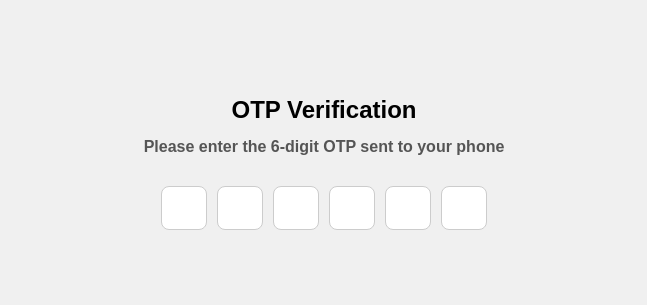
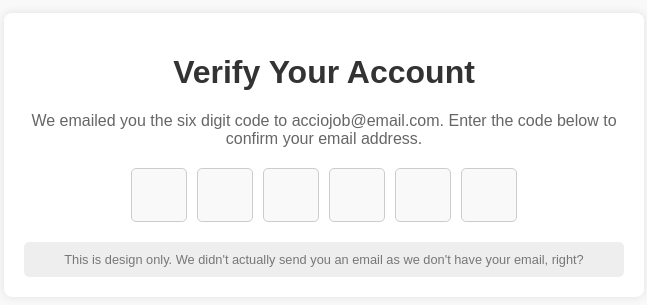
Before and after one commit to acciojob/OTP-kunalkanwarr, a website: page main.html in a window 1280 px wide. Shown: the part 245-550 px from the top of the page, without its empty margins (316-963 px from the left). Drawn offline with Linux system fonts and the light colour scheme.

Commit message:
created a submission

```diff
--- a/main.html
+++ b/main.html
@@ -1,30 +1,30 @@
 <!DOCTYPE html>
-
-<html>
-
+<html lang="en">
 <head>
-	<title>OTP Verification</title>
-	<link rel="stylesheet" href="styles.css">
+    <meta charset="UTF-8">
+    <meta name="viewport" content="width=device-width, initial-scale=1.0">
+    <title>Verify Your Account</title>
+    <link rel="stylesheet" href="styles.css">
 </head>
-
 <body>
-	<div class="otp-container">
-        <h1 id="verification_heading">OTP Verification</h1>
-        <h2 id="verification_subtext">Please enter the 6-digit OTP sent to your phone</h2>
+    <div class="container">
+        <h1 id="verification_heading">Verify Your Account</h1>
+        <p id="verification_subtext">We emailed you the six digit code to acciojob@email.com. Enter the code below to confirm your email address.</p>
 
         <div class="code-container">
-            <input type="text" class="code" maxlength="1" id="otp1" />
-            <input type="text" class="code" maxlength="1" id="otp2" />
-            <input type="text" class="code" maxlength="1" id="otp3" />
-            <input type="text" class="code" maxlength="1" id="otp4" />
-            <input type="text" class="code" maxlength="1" id="otp5" />
-            <input type="text" class="code" maxlength="1" id="otp6" />
+            <input type="text" class="code" maxlength="1" id="code-1">
+            <input type="text" class="code" maxlength="1" id="code-2">
+            <input type="text" class="code" maxlength="1" id="code-3">
+            <input type="text" class="code" maxlength="1" id="code-4">
+            <input type="text" class="code" maxlength="1" id="code-5">
+            <input type="text" class="code" maxlength="1" id="code-6">
+        </div>
+
+        <div class="design-note">
+            This is design only. We didn't actually send you an email as we don't have your email, right?
         </div>
     </div>
-	<!-- the entire body must be written by student -->
-    <script type="text/javascript" src="./script.js">
-</script>
 
+    <script src="script.js"></script>
 </body>
-
 </html>
--- a/script.js
+++ b/script.js
@@ -1,23 +1,17 @@
-//your JS code here. If required.
-// Get all input elements with class "code"
+document.addEventListener('DOMContentLoaded', () => {
     const inputs = document.querySelectorAll('.code');
 
-// Function to move focus to the next input when a key is pressed
     inputs.forEach((input, index) => {
         input.addEventListener('input', (e) => {
-        if (e.target.value !== "") {
-            // Move focus to the next input if current input is filled
-            if (index < inputs.length - 1) {
+            if (e.target.value.length === 1 && index < inputs.length - 1) {
                 inputs[index + 1].focus();
-            }
             }
         });
 
-    // Add event listener to handle backspace functionality
         input.addEventListener('keydown', (e) => {
-        if (e.key === 'Backspace' && index > 0 && input.value === "") {
-            // Move focus to the previous input when backspace is pressed and the input is empty
+            if (e.key === 'Backspace' && index > 0 && input.value.length === 0) {
                 inputs[index - 1].focus();
             }
         });
     });
+});
--- a/styles.css
+++ b/styles.css
@@ -1,46 +1,61 @@
-/*  your css code here. If applicable */
 body {
     font-family: Arial, sans-serif;
+    text-align: center;
+    background-color: #f9f9f9;
     display: flex;
     justify-content: center;
     align-items: center;
-    height: 100vh;
+    min-height: 100vh;
     margin: 0;
-    background-color: #f0f0f0;
 }
 
-.otp-container {
-    text-align: center;
+.container {
+    background-color: #fff;
+    border-radius: 8px;
+    box-shadow: 0 0 10px rgba(0, 0, 0, 0.1);
+    padding: 20px;
+    width: 80%;
+    max-width: 600px;
 }
 
 #verification_heading {
-    font-size: 24px;
-    margin-bottom: 10px;
+    color: #333;
 }
 
 #verification_subtext {
-    font-size: 16px;
-    color: #555;
-    margin-bottom: 30px;
+    color: #666;
+    margin-bottom: 20px;
 }
 
 .code-container {
     display: flex;
     justify-content: center;
-    gap: 10px;
+    margin-bottom: 20px;
 }
 
 .code {
-    width: 40px;
-    height: 40px;
+    width: 50px;
+    height: 50px;
     font-size: 24px;
     text-align: center;
+    margin: 0 5px;
     border: 1px solid #ccc;
-    border-radius: 8px;
-    outline: none;
+    border-radius: 5px;
+    background-color: #f9f9f9;
+    color: #555;
 }
 
 .code:focus {
     border-color: #007bff;
-    background-color: #f0f8ff;
+    outline: none;
+    box-shadow: 0 0 5px rgba(0, 123, 255, 0.5);
 }
+
+.design-note {
+    background-color: #eee;
+    color: #777;
+    padding: 10px;
+    border-radius: 5px;
+    font-size: 0.8em;
+    margin-top: 20px;
+}
```
Lines whose indentation alone changed are shown as unchanged.
